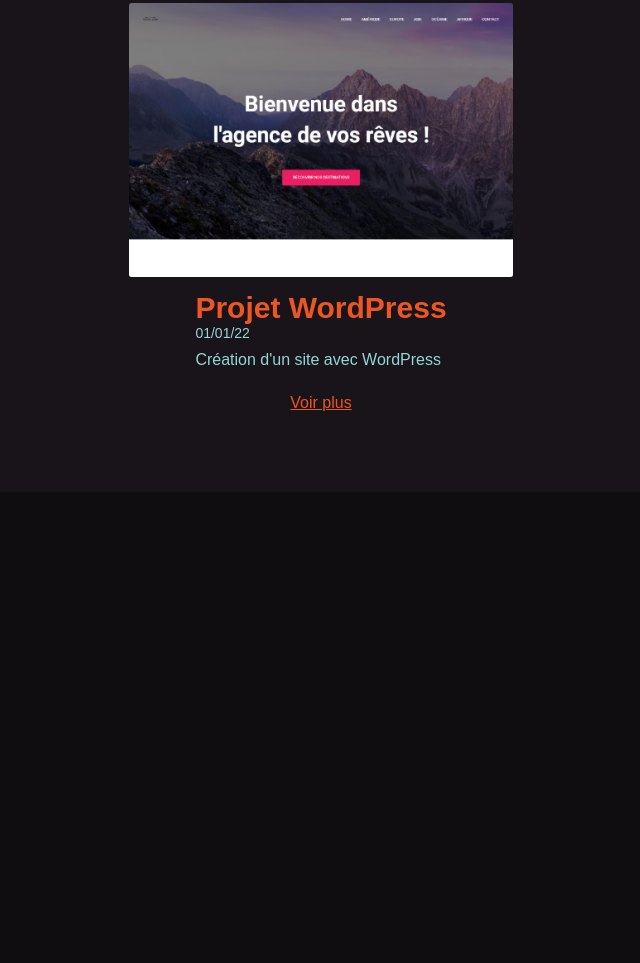
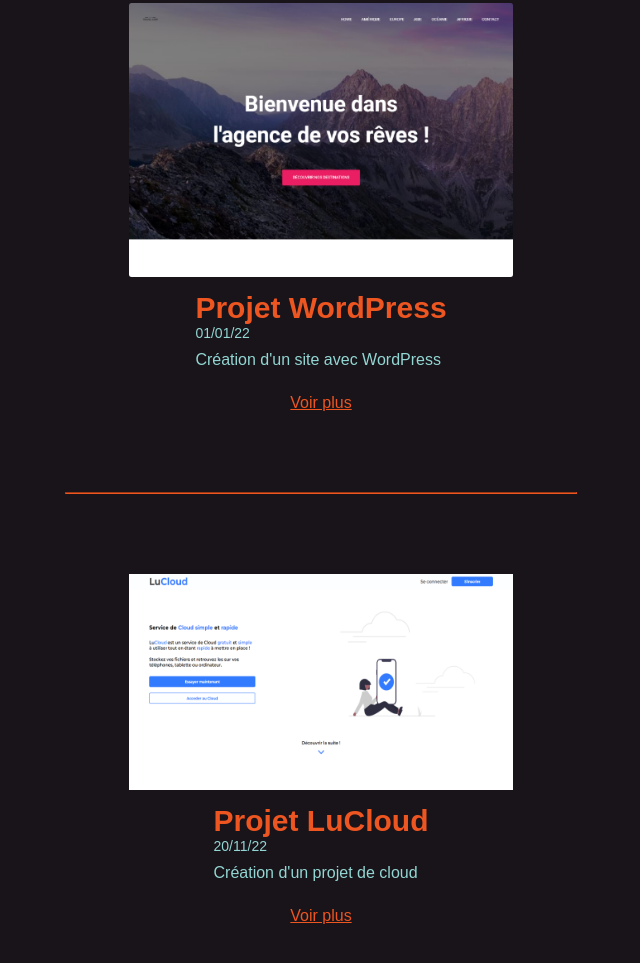
Before and after one commit to Cat-Cake/Portfolio-V.2, a website: page index.html in a window 1280 px wide. Shown: the part 4376-5339 px from the top of the page, without its empty margins (639-1279 px from the left). Before the commit the page ends 4868 px from the top, so only its background shows below. Drawn offline with Linux system fonts and the light colour scheme; a web font is replaced by a local one.

Commit message:
Adding shortcut and content

```diff
--- a/assets/data/projects.json
+++ b/assets/data/projects.json
@@ -34,5 +34,14 @@
         "description": "Création d'un site avec WordPress",
         "imgInButton" : "./assets/img/link-icon.png",
         "linkInButton" : "https://www.behance.net/gallery/134995025/Projet-WordPress-TravelCorp"
+    },
+    {
+        "image" : "./assets/img/lucloud.png",
+        "altImage" : "Projet de Cloud",
+        "title" : "Projet LuCloud",
+        "date": "20/11/22",
+        "description": "Création d'un projet de cloud",
+        "imgInButton" : "./assets/img/link-icon.png",
+        "linkInButton" : "https://www.behance.net/gallery/157818463/Projet-Cloud"
     }
 ]
--- a/index.html
+++ b/index.html
@@ -5,6 +5,7 @@
     <meta http-equiv="X-UA-Compatible" content="IE=edge">
     <meta name="viewport" content="width=device-width, initial-scale=1.0">
     <title>Portfolio Lucas</title>
+    <link rel="shortcut icon" href="./assets/img/brown_cat.png" type="image/x-icon">
     <link rel="stylesheet" href="https://use.typekit.net/syr7ade.css">
     <link rel="stylesheet" href="./assets/css/app.css">
 </head>
```
Also changed, not shown: assets/img/brown_cat.png (added), assets/img/lucloud.png (added).
